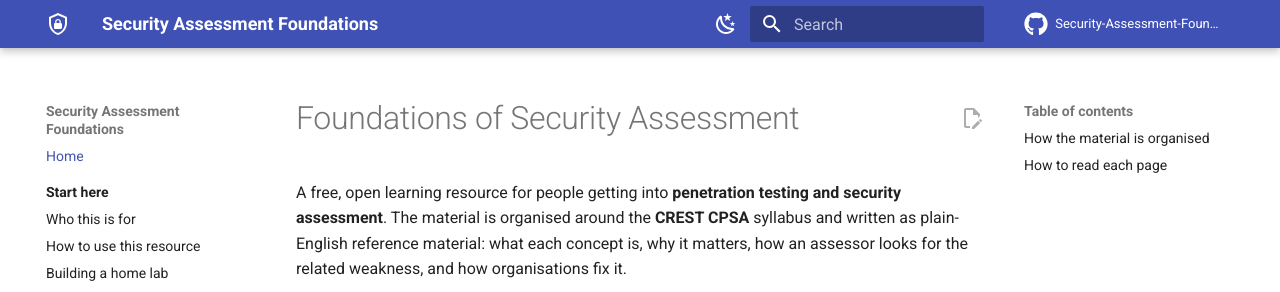
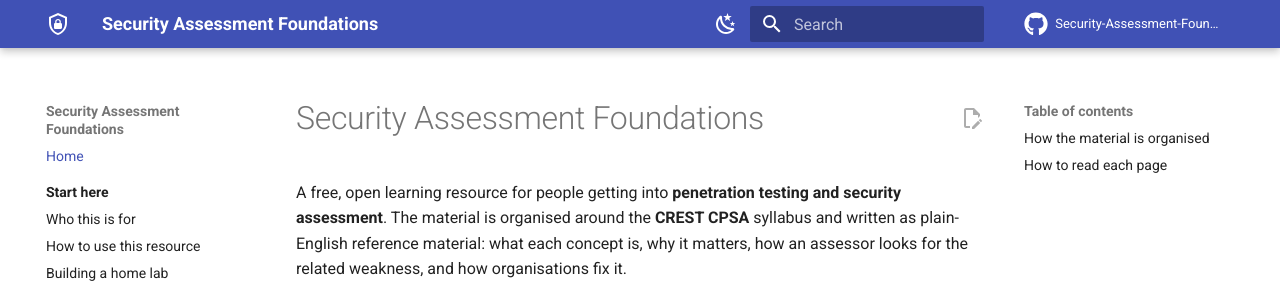
Before and after one commit to dunnedee/Security-Assessment-Foundations, an MkDocs documentation site: the page built from docs/index.md, in a window 1280 px wide and 900 px high. Shown: the top 292 px of the window. Built offline with MkDocs 1.6.1 and Material for MkDocs 9.7.7, drawn with Linux system fonts in a browser that asks for light colours; comment, search, counter and statistics services are not loaded.

```diff
--- a/docs/index.md
+++ b/docs/index.md
@@ -1,8 +1,8 @@
 ---
-title: Foundations of Security Assessment
+title: Security Assessment Foundations
 ---
 
-# Foundations of Security Assessment
+# Security Assessment Foundations
 
 A free, open learning resource for people getting into **penetration testing
 and security assessment**. The material is organised around the
```
